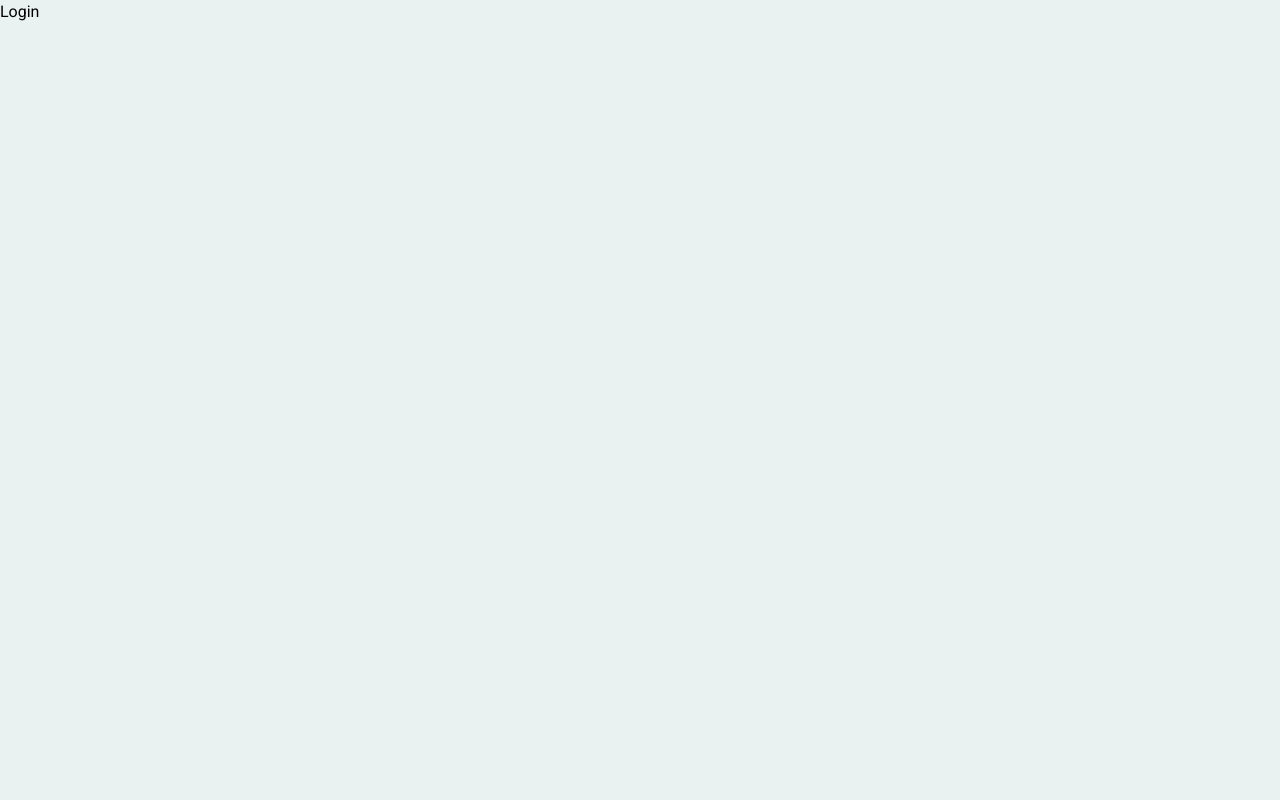
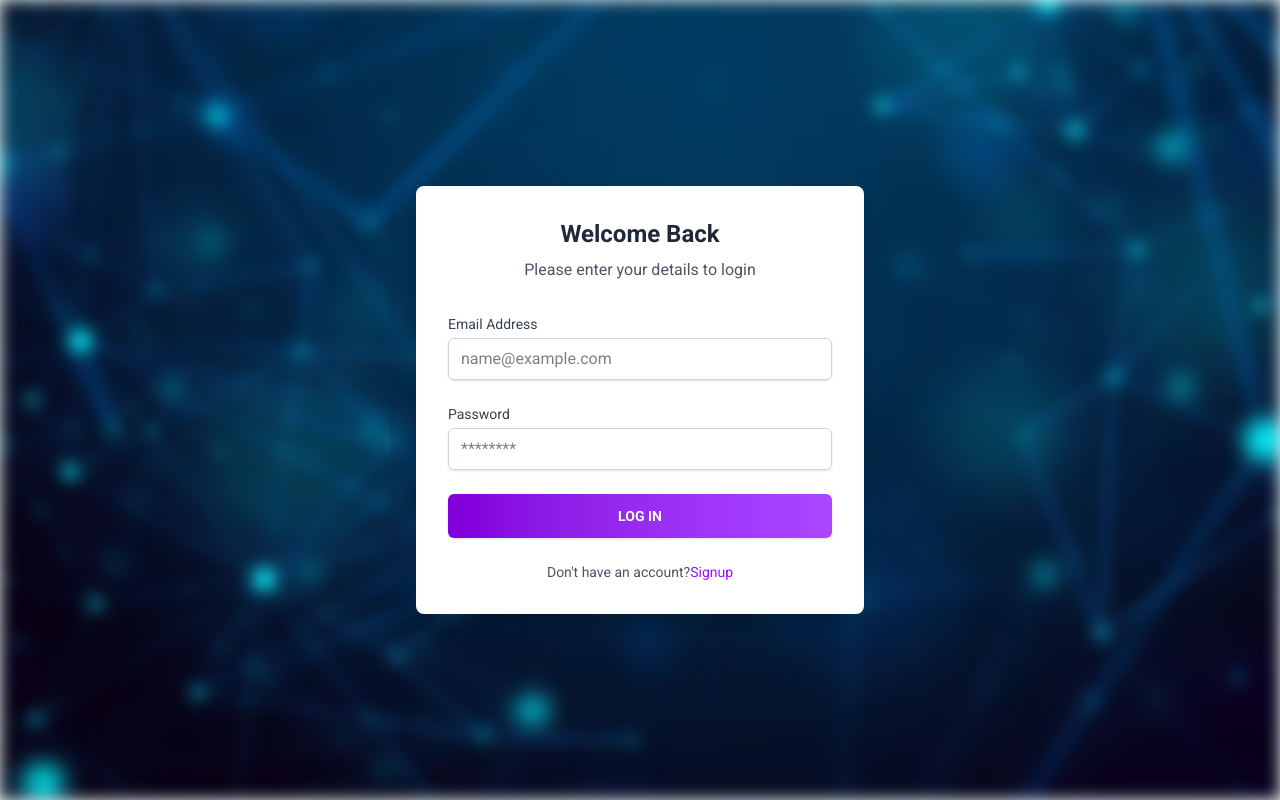
Before and after one commit to Thanh14013/moneymanagement-frontend, a React (Vite) app: page /login in a window 1280 px wide. Built offline with nearby package versions, Linux system fonts and the light colour scheme.

Commit message:
add signup & login connect api logic handle

```diff
--- a/src/context/AppContext.jsx
+++ b/src/context/AppContext.jsx
@@ -1,11 +1,13 @@
-import { createContext } from "react";
+import { createContext, useState } from "react";
 
-const AppContext = createContext();
+export const AppContext = createContext();
 
 export const AppContextProvider = ({ children }) => {
+  const [user,setUser] = useState(null);
 
   const contextValue = {
-
+    user,
+    setUser
   }
 
   return (
--- a/src/pages/Login.jsx
+++ b/src/pages/Login.jsx
@@ -1,8 +1,164 @@
-import React from 'react'
+import React, { useState, useContext } from 'react'
+import { assets } from '../assets/assets';
+import { Link, useNavigate } from 'react-router-dom';
+import axiosConfig from '../util/AxiosConfig';
+import toast from 'react-hot-toast';
+import { API_ENDPONT } from '../util/apiEnpoint';
+import { LoaderCircle } from 'lucide-react';
+import { AppContext } from '../context/AppContext';
 
 const Login = () => {
+  const [email, setEmail] = useState('');
+  const [password, setPassword] = useState('');
+  const [error, setError] = useState(null);
+  const [errors, setErrors] = useState({});
+  const [isLoading, setIsLoading] = useState(false);
+  const { setUser } = useContext(AppContext);
+
+  const validateForm = () => {
+    const newErrors = {};
+
+    // Kiểm tra Email
+    if (!email.trim()) {
+      newErrors.email = 'Email is required';
+    } else if (!/\S+@\S+\.\S+/.test(email)) {
+      newErrors.email = 'Email is invalid';
+    }
+
+    // Kiểm tra Password
+    if (!password.trim()) {
+      newErrors.password = 'Password is required';
+    } else if (password.length < 6) {
+      newErrors.password = 'Password must be at least 6 characters';
+    }
+
+    return newErrors;
+  };
+
+  const handleSubmit = async (e) => {
+    e.preventDefault();
+
+    // Ngăn reload trang khi đang loading
+    if (isLoading) {
+      return;
+    }
+
+    const formErrors = validateForm();
+
+    if (Object.keys(formErrors).length > 0) {
+      setErrors(formErrors);
+      setError('Please fix all errors before submitting');
+      return;
+    }
+
+    // Clear errors if validation passes
+    setErrors({});
+    setError(null);
+
+    // Bắt đầu loading
+    setIsLoading(true);
+
+    // Add login logic here
+    try {
+      const response = await axiosConfig.post(API_ENDPONT.LOGIN, { email, password });
+      if (response.status === 200 || response.status === 201) {
+        console.log('Login successful:', response.data);
+        toast.success('Login successful!');
+        const {token, user} = response.data;
+        if (token){
+          localStorage.setItem('token', token);
+          setUser(user);
+          navigate('/dashboard');
+        }
+      }
+    } catch (error) {
+      console.error(error);
+      toast.error('Login failed! Please try again.');
+    } finally {
+      // Kết thúc loading
+      setIsLoading(false);
+    }
+  };
+
+  const navigate = useNavigate();
+
   return (
-    <div>Login</div>
+    <div className="min-h-screen w-full flex items-center justify-center relative overflow-hidden" style={{ margin: 0, padding: 0 }}>
+      {/* Background Image */}
+      <img
+        src={assets.login_bg}
+        alt="Background"
+        className="absolute inset-0 w-full h-full object-cover filter blur-sm pointer-events-none select-none"
+        style={{ objectFit: 'cover' }}
+      />
+      <div className="flex items-center justify-center backdrop-blur-sm w-[500px]">
+        <div className="w-full max-w-md p-8 mx-auto bg-white rounded-lg shadow-lg">
+          <h1 className="text-2xl font-bold text-center text-gray-800">Welcome Back</h1>
+          <p className="mt-2 text-center text-gray-600">Please enter your details to login</p>
+
+          {/* Display general error */}
+          {error && (
+            <div className="mt-4 p-3 bg-red-100 border border-red-400 text-red-700 rounded">
+              {error}
+            </div>
+          )}
+
+          <form onSubmit={handleSubmit} className="mt-8 space-y-6">
+            <div>
+              <label htmlFor="email" className="block text-sm font-medium text-gray-700">Email Address</label>
+              <input
+                onChange={(e) => setEmail(e.target.value)}
+                value={email}
+                type="email"
+                id="email"
+                placeholder="name@example.com"
+                className={`mt-1 block w-full px-3 py-2 border rounded-md shadow-sm focus:outline-none focus:ring-purple-500 focus:border-purple-500 ${errors.email ? 'border-red-500' : 'border-gray-300'}`}
+                required
+              />
+              {errors.email && (
+                <p className="mt-1 text-sm text-red-600">{errors.email}</p>
+              )}
+            </div>
+            <div>
+              <label htmlFor="password" className="block text-sm font-medium text-gray-700">Password</label>
+              <input
+                onChange={(e) => setPassword(e.target.value)}
+                value={password}
+                type="password"
+                id="password"
+                placeholder="********"
+                className={`mt-1 block w-full px-3 py-2 border rounded-md shadow-sm focus:outline-none focus:ring-purple-500 focus:border-purple-500 ${errors.password ? 'border-red-500' : 'border-gray-300'}`}
+                required
+              />
+              {errors.password && (
+                <p className="mt-1 text-sm text-red-600">{errors.password}</p>
+              )}
+            </div>
+            <button
+              type="submit"
+              disabled={isLoading}
+              className={`w-full py-3 px-4 text-white text-sm font-bold uppercase rounded-md shadow focus:outline-none focus:ring-2 focus:ring-purple-500 focus:ring-offset-2 ${
+                isLoading
+                  ? 'bg-gray-400 cursor-not-allowed'
+                  : 'bg-gradient-to-r from-purple-700 to-purple-500 hover:from-purple-800 hover:to-purple-600'
+              }`}
+            >
+              {isLoading ? (
+                <>
+                  <LoaderCircle className="animate-spin h-5 w-5 text-white" />
+                  LOGGING IN...
+                </>
+              ) : 'LOG IN'}
+            </button>
+          </form>
+          <p className="mt-6 text-center text-sm text-gray-600">
+            Don't have an account?
+            <Link to="/signup" className="font-medium text-purple-600 hover:text-purple-500 hover:underline">Signup</Link>
+          </p>
+        </div>
+      </div>
+
+    </div>
   )
 }
 
--- a/src/pages/Signup.jsx
+++ b/src/pages/Signup.jsx
@@ -1,6 +1,10 @@
 import React, { useState } from 'react'
 import { assets } from '../assets/assets';
 import { Link, useNavigate } from 'react-router-dom';
+import axiosConfig from '../util/AxiosConfig';
+import toast from 'react-hot-toast';
+import { API_ENDPONT } from '../util/apiEnpoint';
+import { LoaderCircle } from 'lucide-react';
 
 const Signup = () => {
 
@@ -9,6 +13,7 @@ const Signup = () => {
   const [password, setPassword] = useState('');
   const [error, setError] = useState(null);
   const [errors, setErrors] = useState({});
+  const [isLoading, setIsLoading] = useState(false);
 
   const validateForm = () => {
     const newErrors = {};
@@ -37,8 +42,13 @@ const Signup = () => {
     return newErrors;
   };
 
-  const handleSubmit = (e) => {
+  const handleSubmit = async (e) => {
     e.preventDefault();
+
+    // Ngăn reload trang khi đang loading
+    if (isLoading) {
+      return;
+    }
 
     const formErrors = validateForm();
 
@@ -52,11 +62,25 @@ const Signup = () => {
     setErrors({});
     setError(null);
 
+    // Bắt đầu loading
+    setIsLoading(true);
+
     // Add signup logic here
-    console.log('Signup:', { fullName, email, password });
-
-    // Navigate to login after successful signup
-    navigate('/login');
+    try {
+      const response = await axiosConfig.post(API_ENDPONT.REGISTER, { fullName, email, password });
+      if (response.status === 201) {
+        console.log('Signup successful:', response.data);
+        toast.success('Signup successful!');
+        navigate('/login');
+      }
+    } catch (error) {
+      console.error('Signup failed:', error);
+      toast.error('Signup failed. Please try again.');
+      setError('Signup failed. Please try again.');
+    } finally {
+      // Kết thúc loading
+      setIsLoading(false);
+    }
   };
 
   const navigate = useNavigate();
@@ -70,7 +94,7 @@ const Signup = () => {
         className="absolute inset-0 w-full h-full object-cover filter blur-sm pointer-events-none select-none"
         style={{ objectFit: 'cover' }}
       />
-      <div class="flex items-center justify-center backdrop-blur-sm ">
+      <div class="flex items-center justify-center backdrop-blur-sm w-[500px]">
         <div class="w-full max-w-md p-8 mx-auto bg-white rounded-lg shadow-lg">
           <h1 class="text-2xl font-bold text-center text-gray-800">Create An Account</h1>
           <p class="mt-2 text-center text-gray-600">Start tracking your spendings by joining with us.</p>
@@ -130,9 +154,19 @@ const Signup = () => {
             </div>
             <button
               type="submit"
-              class="w-full py-3 px-4 bg-gradient-to-r from-purple-700 to-purple-500 text-white text-sm font-bold uppercase rounded-md shadow hover:from-purple-800 hover:to-purple-600 focus:outline-none focus:ring-2 focus:ring-purple-500 focus:ring-offset-2"
+              disabled={isLoading}
+              class={`w-full py-3 px-4 text-white text-sm font-bold uppercase rounded-md shadow focus:outline-none focus:ring-2 focus:ring-purple-500 focus:ring-offset-2 ${
+                isLoading
+                  ? 'bg-gray-400 cursor-not-allowed'
+                  : 'bg-gradient-to-r from-purple-700 to-purple-500 hover:from-purple-800 hover:to-purple-600'
+              }`}
             >
-              SIGN UP
+              {isLoading ? (
+                <>
+                  <LoaderCircle className="animate-spin h-5 w-5 text-white" />
+                  SIGNING UP...
+                </>
+              ) : 'SIGN UP'}
             </button>
           </form>
           <p class="mt-6 text-center text-sm text-gray-600">
--- a/src/util/apiEnpoint.js
+++ b/src/util/apiEnpoint.js
@@ -1,4 +1,4 @@
-export const BASE_URL = "https://localhost:8080/api/v1.0";
+export const BASE_URL = "http://localhost:8080/api/v1.0";
 
 export const API_ENDPONT ={
     LOGIN: "/login",
```
